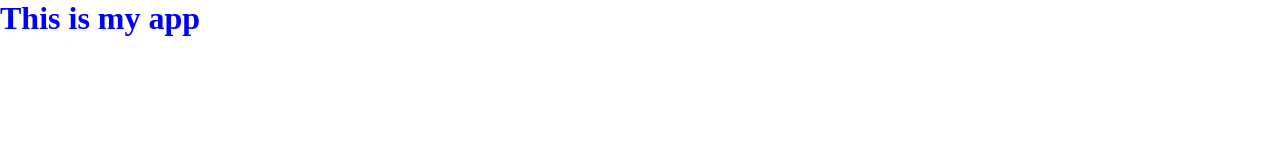
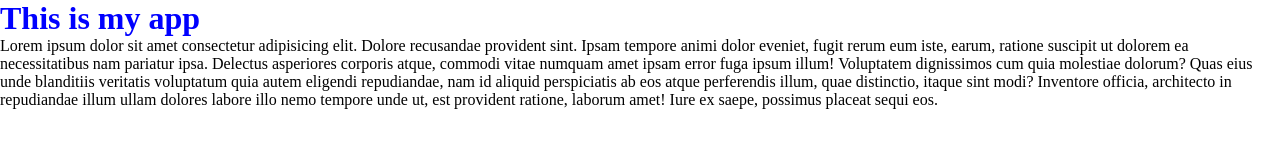
Before and after one commit to muthukumari-M/web-app, a plain HTML site: page index.html in a window 1280 px wide. Drawn offline with Linux system fonts and the light colour scheme.

Commit message:
p tag added

```diff
--- a/index.html
+++ b/index.html
@@ -8,5 +8,6 @@
 </head>
 <body>
     <h1>This is my app</h1>
+    <p>Lorem ipsum dolor sit amet consectetur adipisicing elit. Dolore recusandae provident sint. Ipsam tempore animi dolor eveniet, fugit rerum eum iste, earum, ratione suscipit ut dolorem ea necessitatibus nam pariatur ipsa. Delectus asperiores corporis atque, commodi vitae numquam amet ipsam error fuga ipsum illum! Voluptatem dignissimos cum quia molestiae dolorum? Quas eius unde blanditiis veritatis voluptatum quia autem eligendi repudiandae, nam id aliquid perspiciatis ab eos atque perferendis illum, quae distinctio, itaque sint modi? Inventore officia, architecto in repudiandae illum ullam dolores labore illo nemo tempore unde ut, est provident ratione, laborum amet! Iure ex saepe, possimus placeat sequi eos.</p>
 </body>
 </html>
```
